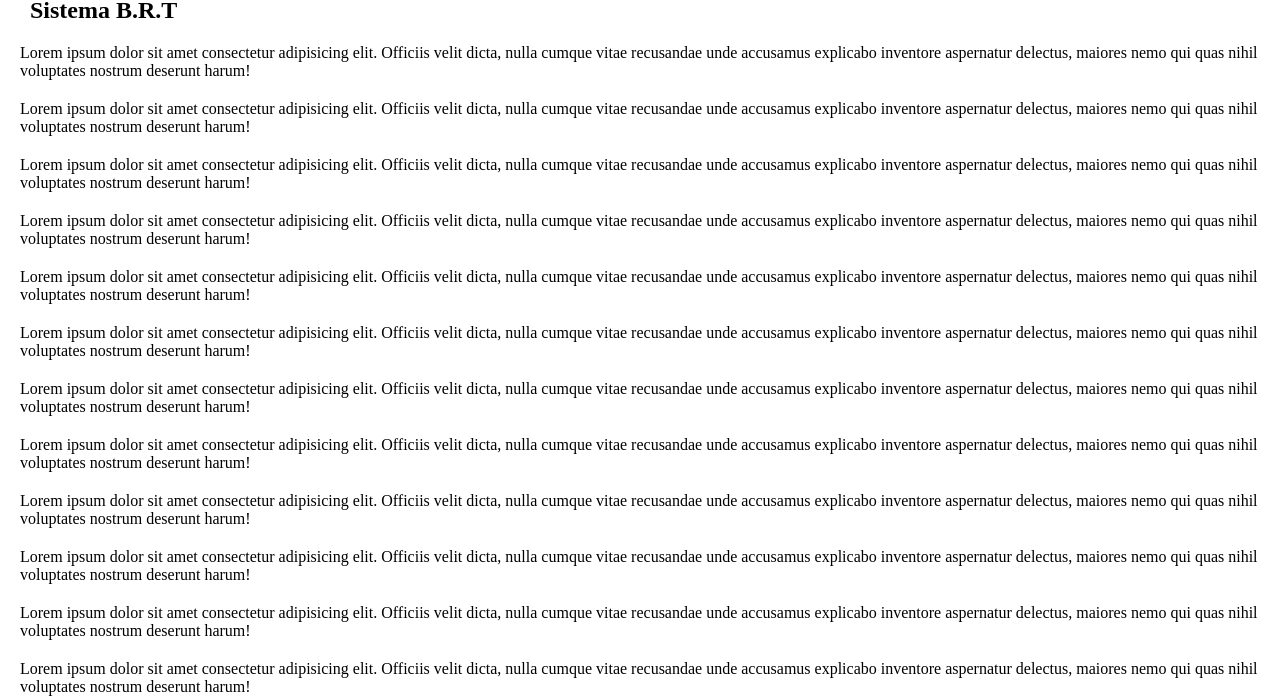
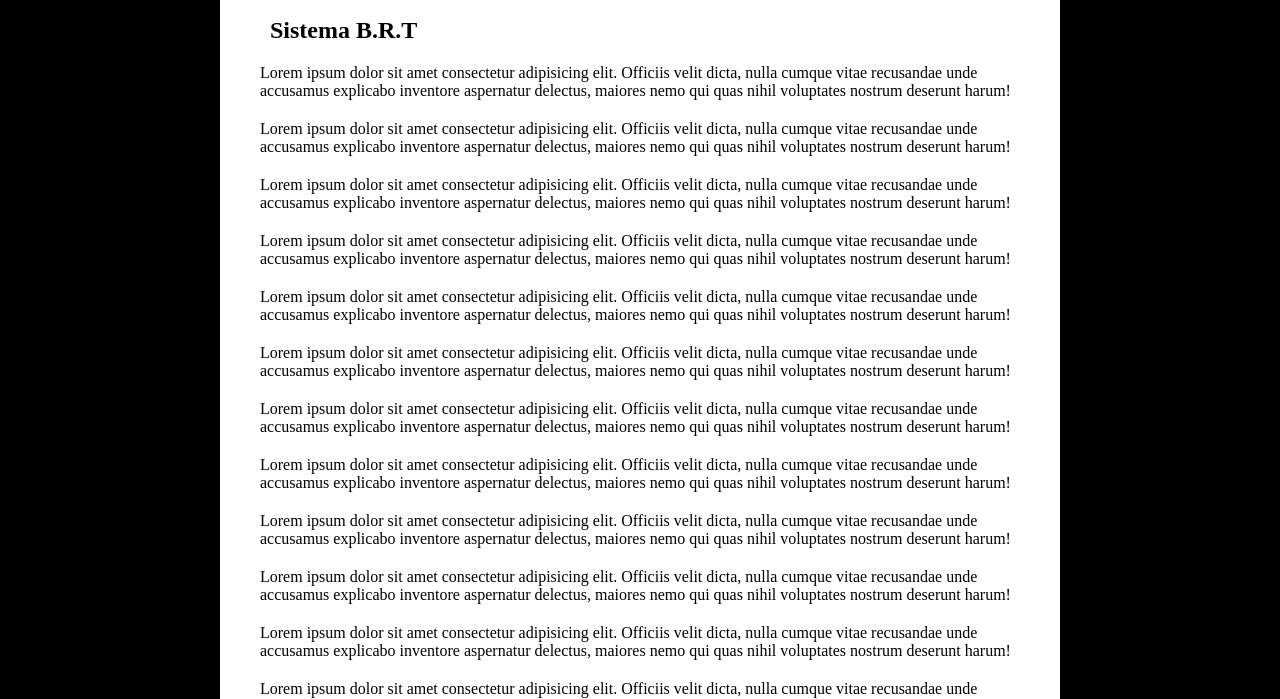
Before and after one commit to alexandreantonaccio/aps-1, a plain HTML site: page html/principal.html in a window 1280 px wide. Shown: the part 299-998 px from the top of the page. Drawn offline with Linux system fonts and the light colour scheme.

Commit message:
main formatação

```diff
--- a/css/principal.css
+++ b/css/principal.css
@@ -23,6 +23,19 @@ header {
   top: 0;
   z-index: 999;
 }
+
+body {
+  background-color: black;
+}
+
+main {
+  background-color: white;
+  min-width: 280px;
+  max-width: 800px;
+  margin: auto;
+  padding: 20px;
+}
+
 
 article > h1 {
   margin-top: 20px;
@@ -84,7 +97,8 @@ article > p {
 
 
 .navbar a:hover, .dropdown:hover .dropbtn {
-  background-color: #04AA6D;
+  background-color: #ddd;
+  color: black;
 }
 
 .dropdown-content {
```
